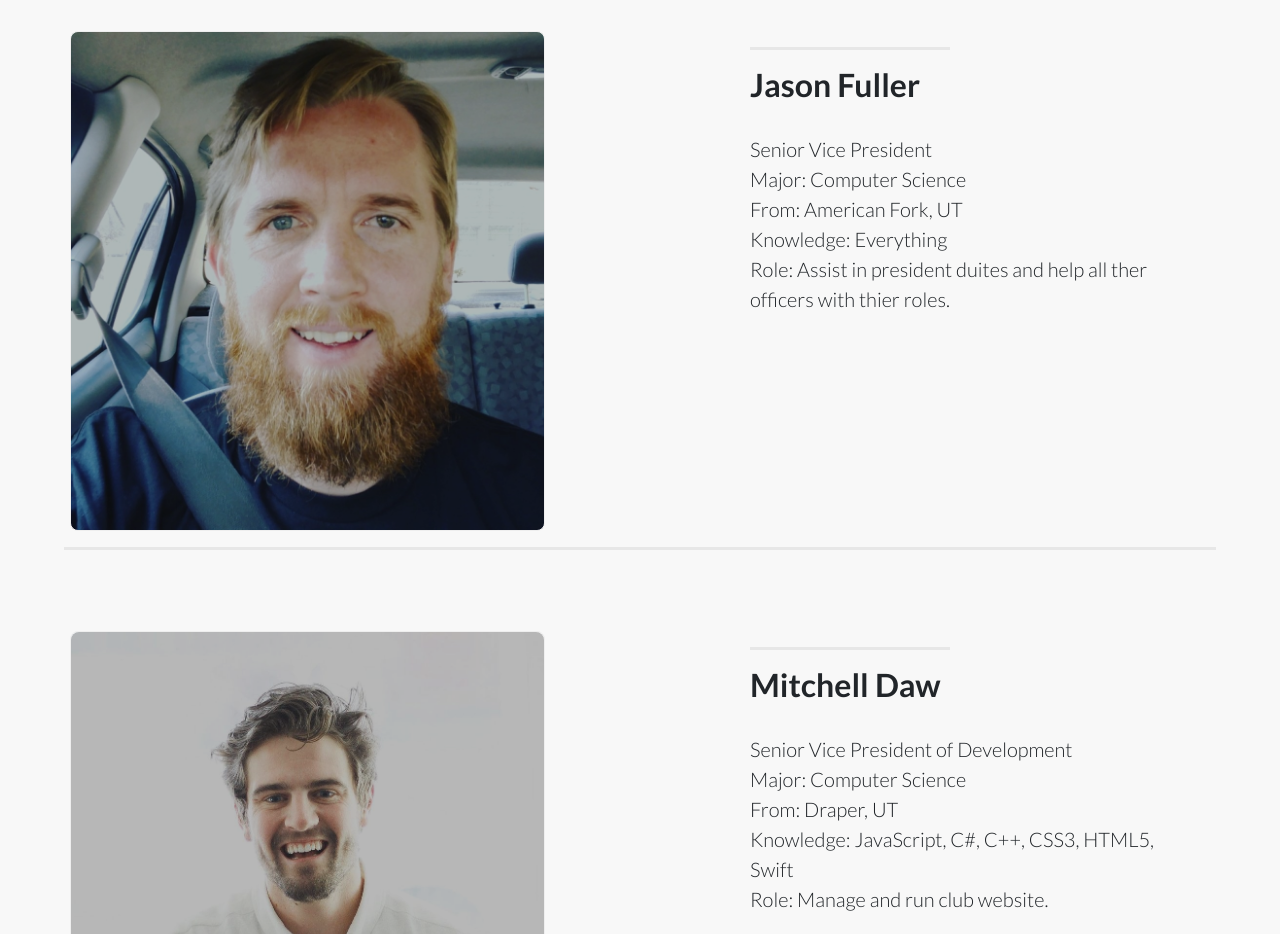
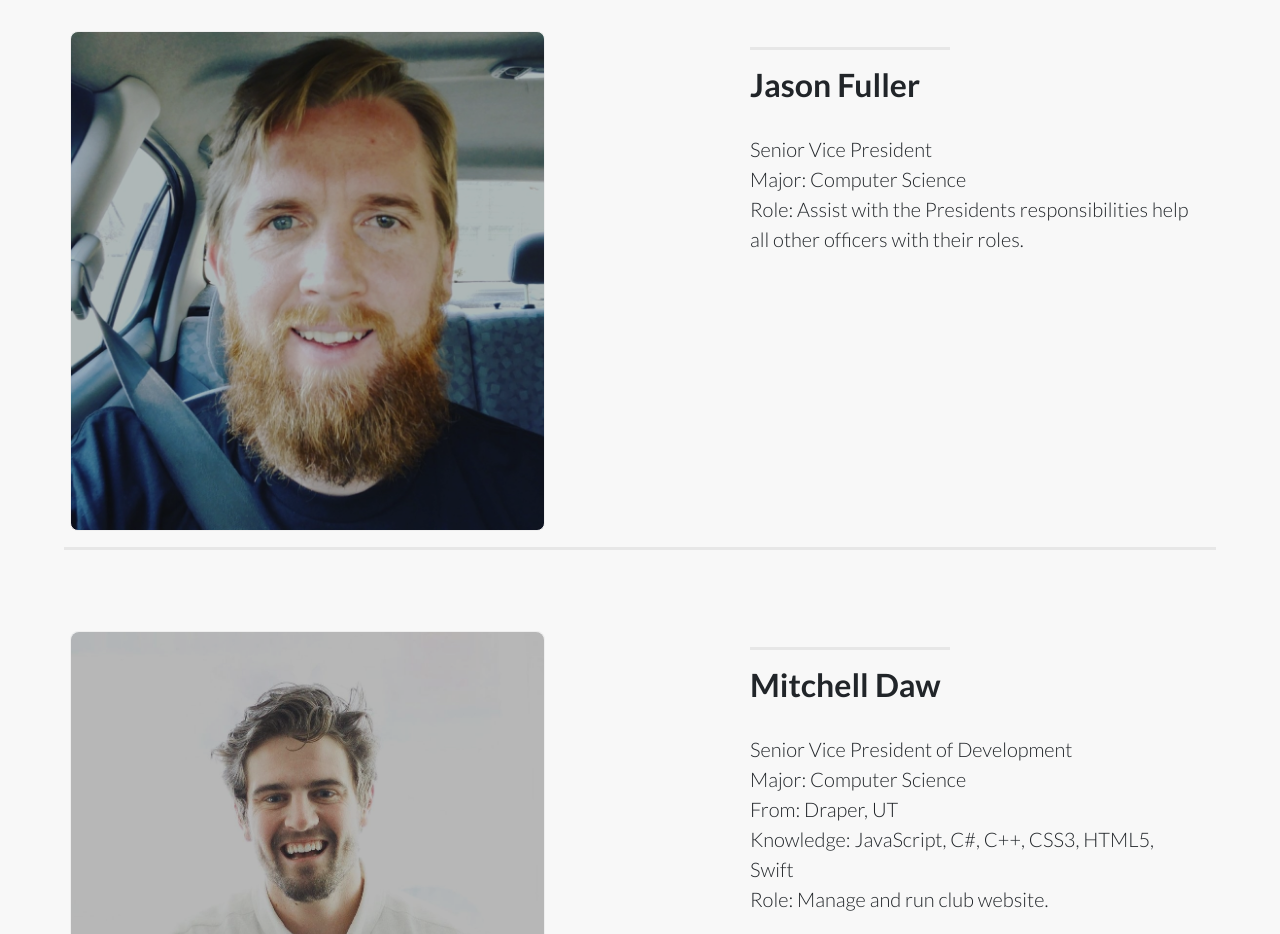
Before and after one commit to zofrus/uvudevclub-orig, a website: page officers.html in a window 1280 px wide. Shown: the part 1860-2794 px from the top of the page. Drawn offline with nearby package versions, Linux system fonts and the light colour scheme; a script that the page names is missing.

Commit message:
attempting to fix the build bot

```diff
--- a/officers.html
+++ b/officers.html
@@ -103,7 +103,7 @@
             <hr class="section-heading-spacer">
             <div class="clearfix"></div>
             <h2 class="section-heading">Jason Fuller<br></h2>
-            <p class="lead">Senior Vice President<br>Major: Computer Science<br>From: American Fork, UT<br>Knowledge: Everything<br>Role: Assist in president duites and help all ther officers with thier roles.</p>
+            <p class="lead">Senior Vice President<br>Major: Computer Science<br>Role: Assist with the Presidents responsibilities help all other officers with their roles.</p>
 
           </div>
         </div>
```
Also changed, not shown: package.json (+5 -3 lines), 1 other file.
